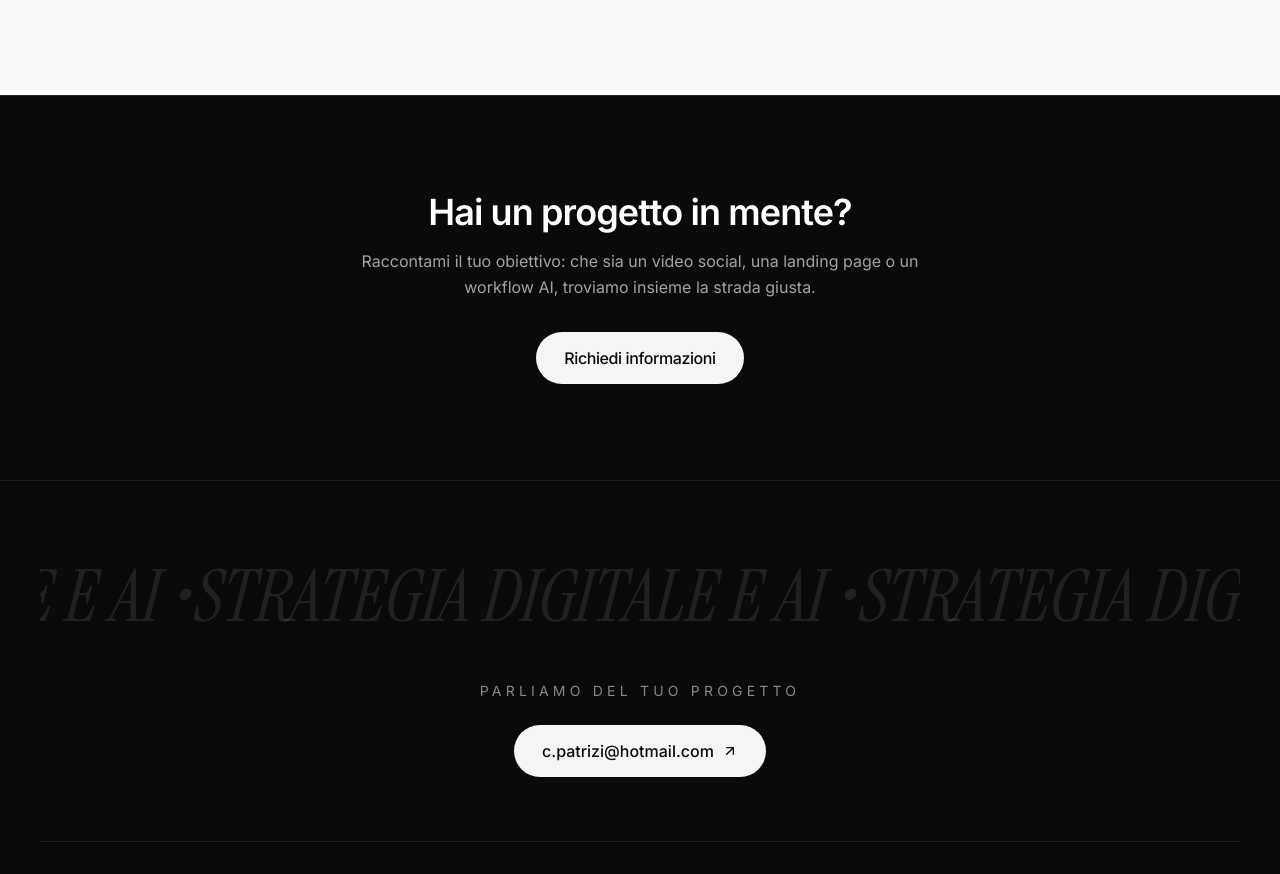
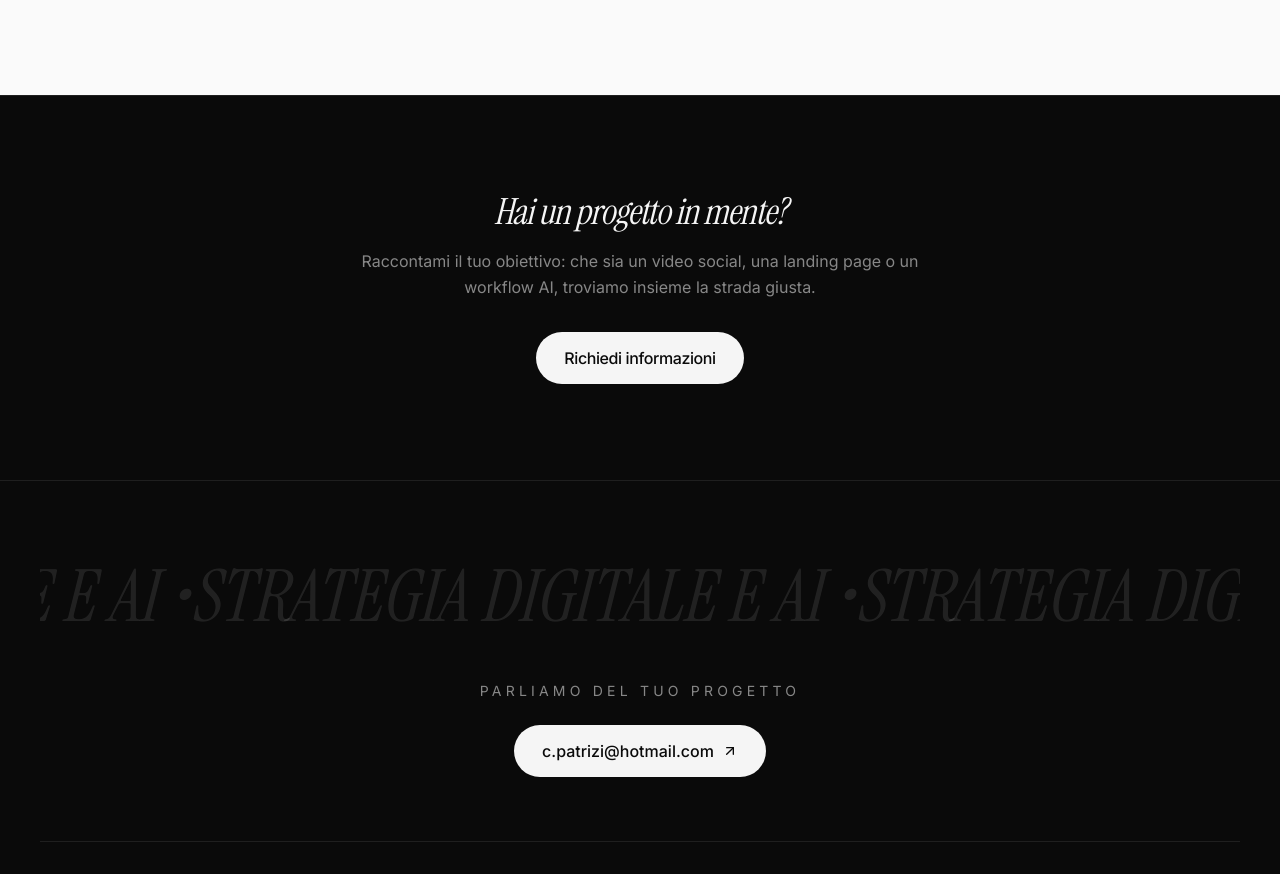
Before and after one commit to Camilla86/Camilla-Patrizi-Portfolio, a Next.js app: page / in a window 1280 px wide. Shown: the part 2770-3644 px from the top of the page. Built offline with nearby package versions, Linux system fonts and the light colour scheme; no server answers.

Commit message:
CTASection: tipografia display per il tema scuro

```diff
--- a/src/components/sections/CTASection.tsx
+++ b/src/components/sections/CTASection.tsx
@@ -6,19 +6,19 @@ interface CTASectionProps {
   ctaLabel?: string;
 }
 
-/** Banda CTA finale scura, riutilizzabile su più pagine, verso il form contatti. */
+/** Banda CTA finale, riutilizzabile su più pagine, verso il form contatti. */
 export function CTASection({
   title,
   description,
   ctaLabel = 'Richiedi informazioni',
 }: CTASectionProps) {
   return (
-    <section className="border-t border-neutral-800 bg-neutral-950">
+    <section className="border-t border-stroke bg-bg">
       <div className="section-container py-24 text-center">
-        <h2 className="mx-auto max-w-2xl text-3xl font-semibold tracking-tight text-white sm:text-4xl">
+        <h2 className="mx-auto max-w-2xl font-display text-3xl italic tracking-tight text-text-primary sm:text-4xl">
           {title}
         </h2>
-        <p className="mx-auto mt-4 max-w-xl text-base leading-relaxed text-neutral-400">{description}</p>
+        <p className="mx-auto mt-4 max-w-xl text-base leading-relaxed text-muted">{description}</p>
         <div className="mt-8 flex justify-center">
           <Button href="/contatti" size="lg">
             {ctaLabel}
```
